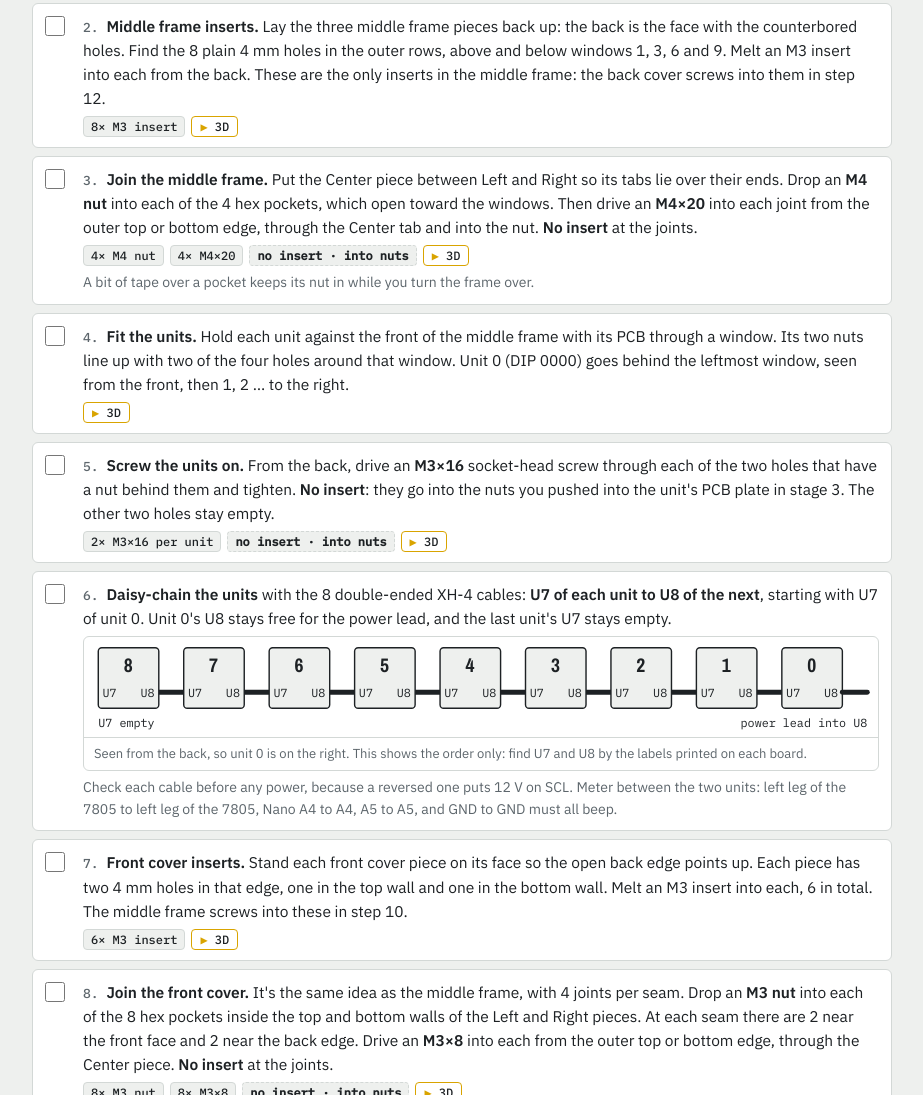
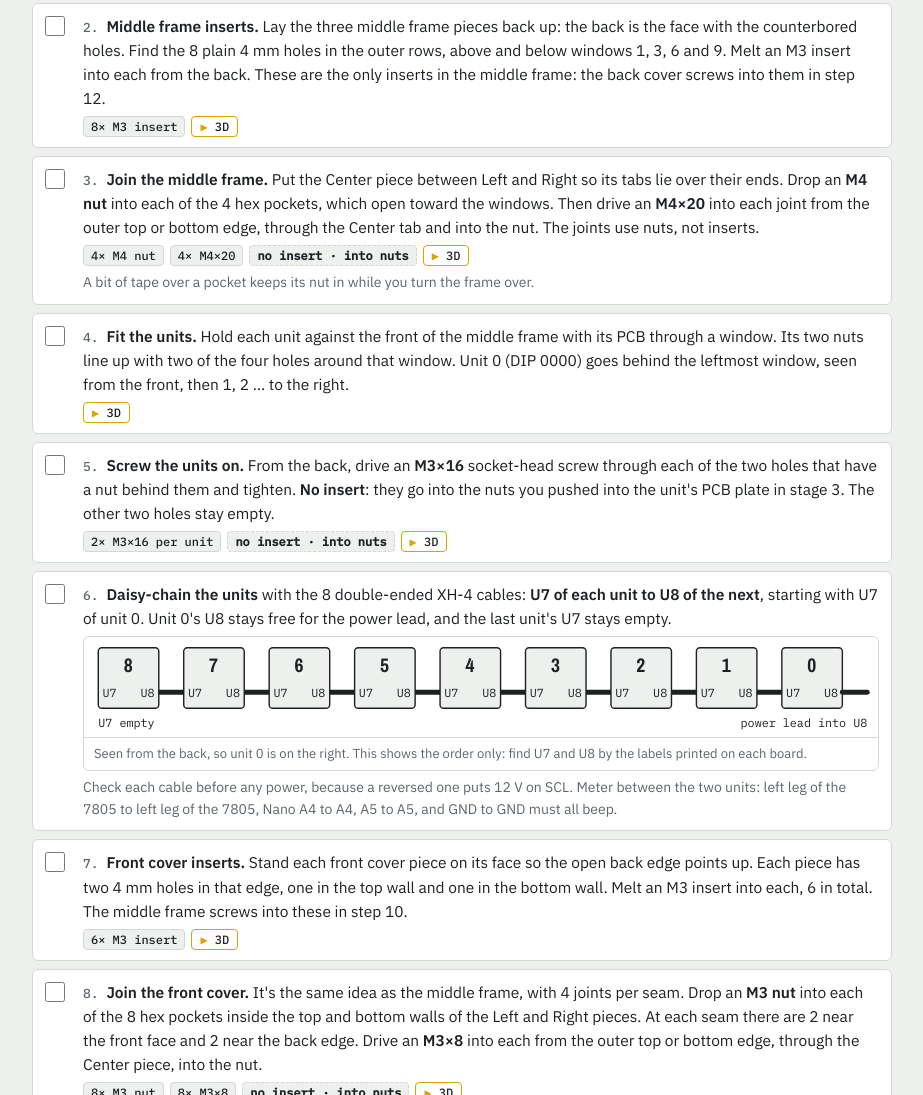
Before and after one commit to Hynicon/split-flap, a plain HTML site: page hardware/guide/index.html in a window 1280 px wide. Shown: the part 10905-12000 px from the top of the page, without its empty margins (178-1101 px from the left). Drawn offline with nearby package versions, Linux system fonts and the light colour scheme.

Commit message:
Guide: plainer wording for the joint screws
Co-Authored-By: Claude Opus 5.5 <noreply@anthropic.com>

```diff
--- a/hardware/guide/index.html
+++ b/hardware/guide/index.html
@@ -416,7 +416,7 @@ dialog.zoom img { display: block; max-width: 96vw; max-height: 92vh; background:
       <li><input type="checkbox" id="ca2"><label for="ca2"><b>Middle frame inserts.</b> Lay the three middle frame pieces back up: the back is the face with the counterbored holes. Find the 8 plain 4 mm holes in the outer rows, above and below windows <span class="insWin">1, 3, 6, 9</span>. Melt an M3 insert into each from the back. These are the only inserts in the middle frame: the back cover screws into them in step 12.</label>
         <div class="kit"><span>8× M3 insert</span><button class="go3d" type="button" data-seq="case" data-anim="1">3D</button></div>
         <figure class="photo"><img src="img/mf-inserts.png" alt="Middle frame drawing with arrows at the eight insert holes" loading="lazy" onerror="this.parentNode.remove()"><figcaption>Upstream's drawing for the 10-unit frame. On a shorter case the window numbers above are what counts.</figcaption></figure></li>
-      <li><input type="checkbox" id="ca3"><label for="ca3"><b>Join the middle frame.</b> Put the Center piece between Left and Right so its tabs lie over their ends. Drop an <b>M4 nut</b> into each of the 4 hex pockets, which open toward the windows. Then drive an <b>M4×20</b> into each joint from the outer top or bottom edge, through the Center tab and into the nut. <b>No insert</b> at the joints.</label>
+      <li><input type="checkbox" id="ca3"><label for="ca3"><b>Join the middle frame.</b> Put the Center piece between Left and Right so its tabs lie over their ends. Drop an <b>M4 nut</b> into each of the 4 hex pockets, which open toward the windows. Then drive an <b>M4×20</b> into each joint from the outer top or bottom edge, through the Center tab and into the nut. The joints use nuts, not inserts.</label>
         <div class="kit"><span>4× M4 nut</span><span>4× M4×20</span><span class="into no">no insert · into nuts</span><button class="go3d" type="button" data-seq="case" data-anim="2">3D</button></div>
         <div class="note">A bit of tape over a pocket keeps its nut in while you turn the frame over.</div></li>
       <li><input type="checkbox" id="ca4"><label for="ca4"><b>Fit the units.</b> Hold each unit against the front of the middle frame with its PCB through a window. Its two nuts line up with two of the four holes around that window. Unit 0 (DIP 0000) goes behind the leftmost window, seen from the front, then 1, 2 … to the right.</label>
@@ -430,13 +430,13 @@ dialog.zoom img { display: block; max-width: 96vw; max-height: 92vh; background:
         <figure class="photo" data-old><img src="img/cables.jpeg" alt="A hall sensor cable and an XH-4 bus cable" loading="lazy" onerror="this.parentNode.remove()"><figcaption>Upstream's cables, shorter than yours. Any slack in the 100 mm and 300 mm cables tucks into the case.</figcaption></figure></li>
       <li><input type="checkbox" id="ca7"><label for="ca7"><b>Front cover inserts.</b> Stand each front cover piece on its face so the open back edge points up. Each piece has two 4 mm holes in that edge, one in the top wall and one in the bottom wall. Melt an M3 insert into each, 6 in total. The middle frame screws into these in step 10.</label>
         <div class="kit"><span>6× M3 insert</span><button class="go3d" type="button" data-seq="case" data-anim="5">3D</button></div></li>
-      <li><input type="checkbox" id="ca8"><label for="ca8"><b>Join the front cover.</b> It's the same idea as the middle frame, with 4 joints per seam. Drop an <b>M3 nut</b> into each of the 8 hex pockets inside the top and bottom walls of the Left and Right pieces. At each seam there are 2 near the front face and 2 near the back edge. Drive an <b>M3×8</b> into each from the outer top or bottom edge, through the Center piece. <b>No insert</b> at the joints.</label>
+      <li><input type="checkbox" id="ca8"><label for="ca8"><b>Join the front cover.</b> It's the same idea as the middle frame, with 4 joints per seam. Drop an <b>M3 nut</b> into each of the 8 hex pockets inside the top and bottom walls of the Left and Right pieces. At each seam there are 2 near the front face and 2 near the back edge. Drive an <b>M3×8</b> into each from the outer top or bottom edge, through the Center piece, into the nut.</label>
         <div class="kit"><span>8× M3 nut</span><span>8× M3×8</span><span class="into no">no insert · into nuts</span><button class="go3d" type="button" data-seq="case" data-anim="6">3D</button></div></li>
       <li><input type="checkbox" id="ca9"><label for="ca9"><b>Put the front cover on.</b> Lay the cover face down. Lower the middle frame onto it, units first, so the frame's front face sits flat on the cover's back edge. The cover's inserts line up with the counterbored holes in the frame's outer rows.</label>
         <div class="kit"><button class="go3d" type="button" data-seq="case" data-anim="7">3D</button></div></li>
       <li><input type="checkbox" id="ca10"><label for="ca10"><b>Screw the front cover on</b> from the back: an <b>M3×16</b> through each of the 6 counterbored outer-row holes (between windows <span class="fcWin">1–2, 4–5, 8–9</span>, top and bottom) into the cover's inserts from step 7.</label>
         <div class="kit"><span>6× M3×16</span><span class="into ins">into inserts</span><button class="go3d" type="button" data-seq="case" data-anim="8">3D</button></div></li>
-      <li><input type="checkbox" id="ca11"><label for="ca11"><b>Join the back cover</b>, the same way as the front cover: an <b>M3 nut</b> in each of the 4 hex pockets, and an <b>M3×8</b> into each from the outer top or bottom edge. <b>No insert</b> at the joints. Then fit the rocker switch and the DC jack into the two holes in the left end: the switch in the rectangular hole, the jack in the round one. Unsolder the jack from the power lead first if it won't pass through the hole.</label>
+      <li><input type="checkbox" id="ca11"><label for="ca11"><b>Join the back cover</b>, the same way as the front cover: an <b>M3 nut</b> in each of the 4 hex pockets, and an <b>M3×8</b> into each from the outer top or bottom edge, into the nut. Then fit the rocker switch and the DC jack into the two holes in the left end: the switch in the rectangular hole, the jack in the round one. Unsolder the jack from the power lead first if it won't pass through the hole.</label>
         <div class="kit"><span>4× M3 nut</span><span>4× M3×8</span><span class="into no">no insert · into nuts</span><button class="go3d" type="button" data-seq="case" data-anim="9">3D</button></div></li>
       <li><input type="checkbox" id="ca12"><label for="ca12"><b>Close the back cover</b> only after stage 7 passes. Set it on the back of the middle frame and drive an <b>M3×16</b> through each of its 8 deep counterbored holes into the middle frame's inserts from step 2. The back cover itself needs no inserts for this. The two keyholes in the back are for hanging it on a wall.</label>
         <div class="kit"><span>8× M3×16</span><span class="into ins">into inserts</span><button class="go3d" type="button" data-seq="case" data-anim="10">3D</button></div></li>
```
